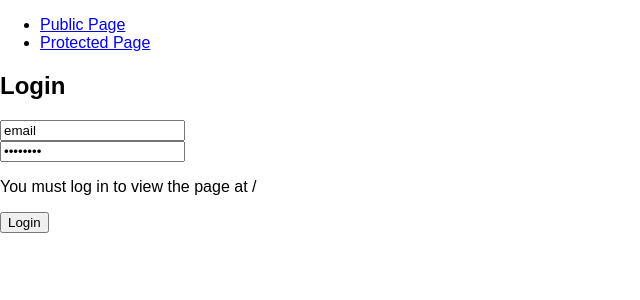
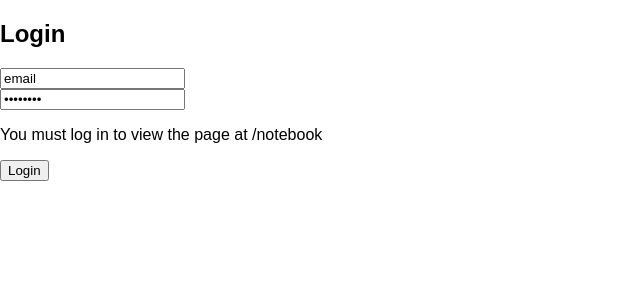
Before and after one commit to dbould/dave-note, a React (Create React App) app: page /login in a window 1280 px wide. Shown: the top 300 px of the page, without its empty margins (0-640 px from the left). Built offline with nearby package versions, Linux system fonts and the light colour scheme.

Commit message:
Removed links that aren't needed for now Initial redirect is towards notebook

```diff
--- a/src/App.js
+++ b/src/App.js
@@ -8,7 +8,7 @@ import {
   Redirect,
   withRouter
 } from 'react-router-dom'
-import Routes from './routes.js';
+import Routes from './Routes.js';
 import PrivateRoute from './PrivateRoute.js';
 import fakeAuth from './FakeAuth.js';
 
--- a/src/Login.js
+++ b/src/Login.js
@@ -9,6 +9,10 @@ import {
 import fakeAuth from './FakeAuth.js';
 
 class Login extends Component {
+  constructor(props) {
+    super(props);
+  }
+
   state = {
     redirectToReferrer: false
   }
--- a/src/routes.js
+++ b/src/routes.js
@@ -13,10 +13,9 @@ import PrivateRoute from './PrivateRoute.js';
 const Routes = () => (
   <Router>
     <div>
-      <ul>
-        <li><Link to="/public">Public Page</Link></li>
-        <li><Link to="/notebook">Protected Page</Link></li>
-      </ul>
+      <Redirect to={{
+        pathname: '/notebook'
+      }}/>
       <Route path="/login" component={Login}/>
       <PrivateRoute path="/notebook" component={Notebook}/>
     </div>
```
